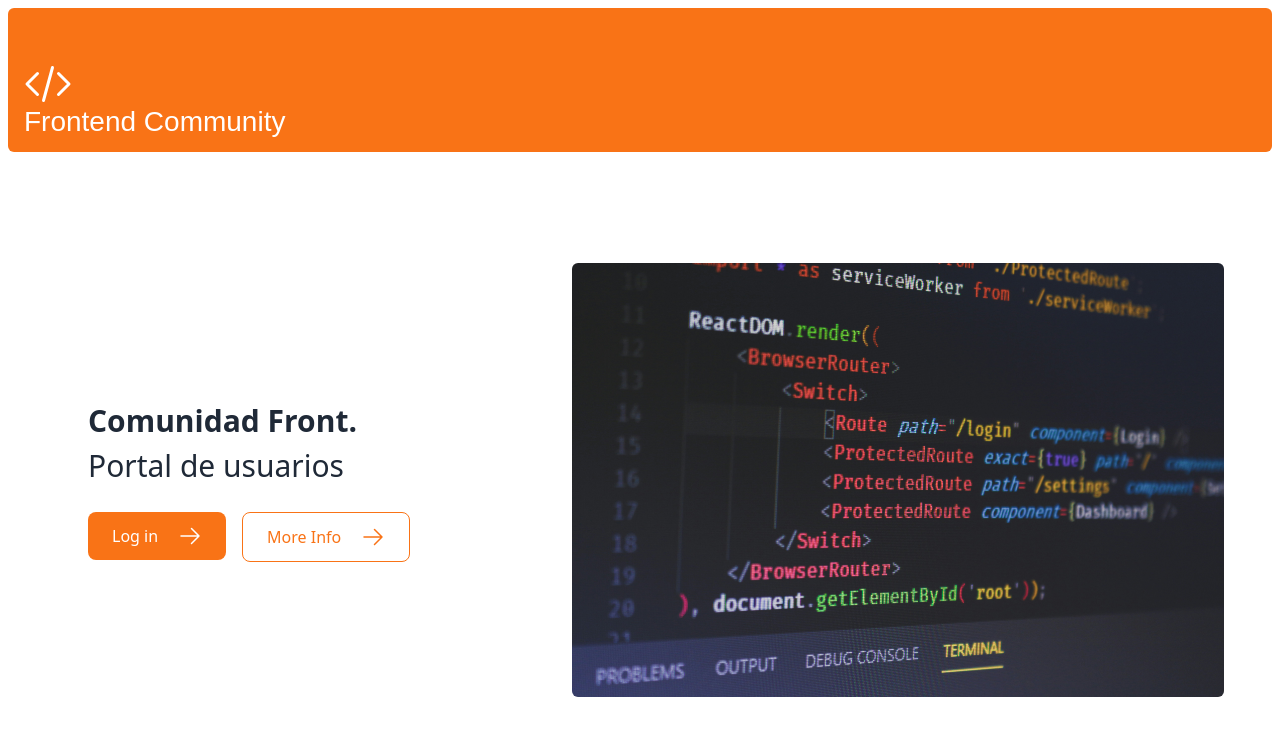
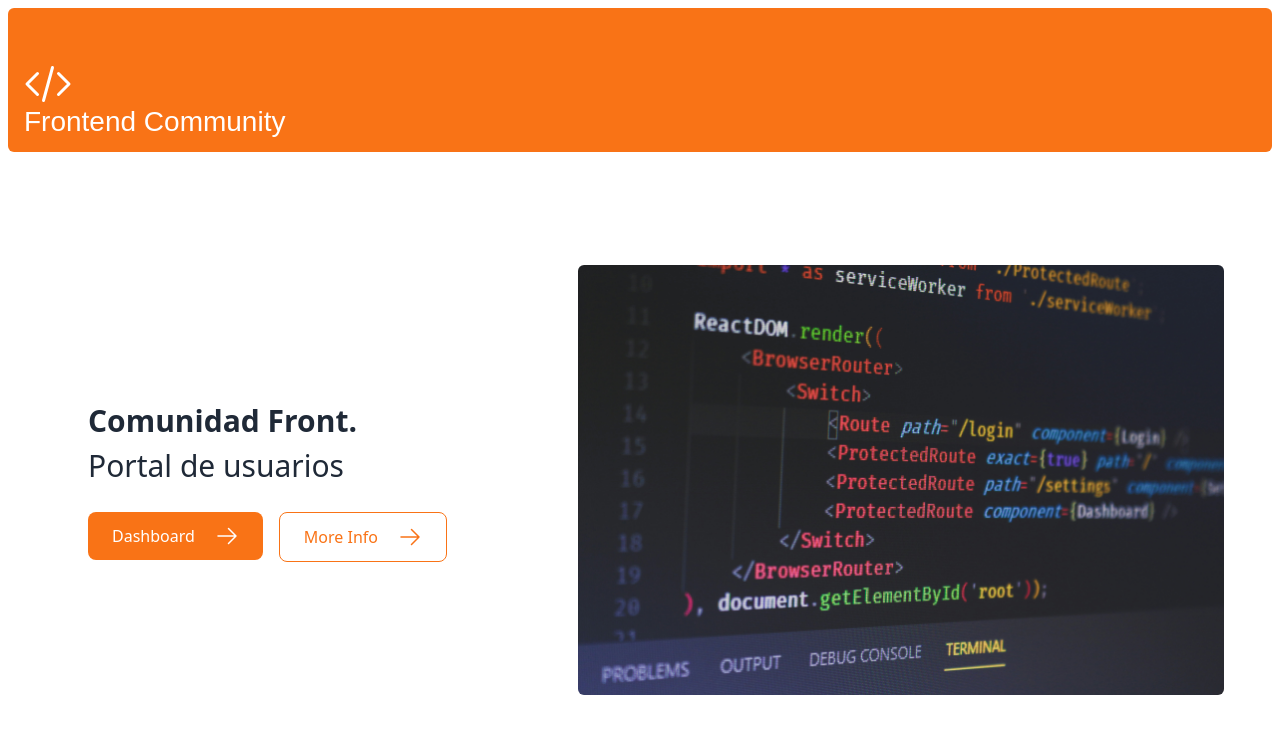
Before and after one commit to juakiCarbonell/pildora, a Next.js app: page / in a window 1280 px wide. Shown: the top 736 px of the page. Built offline with nearby package versions, Linux system fonts and the light colour scheme; a web font is replaced by a local one.

Commit message:
chag cta

```diff
--- a/app/page.tsx
+++ b/app/page.tsx
@@ -20,7 +20,7 @@ export default function Home() {
               href="/dashboard"
               className="text-nowrap flex items-center gap-5 self-start rounded-lg bg-orange-500 px-6 py-3 text-sm font-medium text-white transition-colors hover:bg-orange-400 lg:text-base"
             >
-              <span>Log in</span> <ArrowRightIcon className="w-5 lg:w-6" />
+              <span>Dashboard</span> <ArrowRightIcon className="w-5 lg:w-6" />
             </Link>
 
             <Link
```
